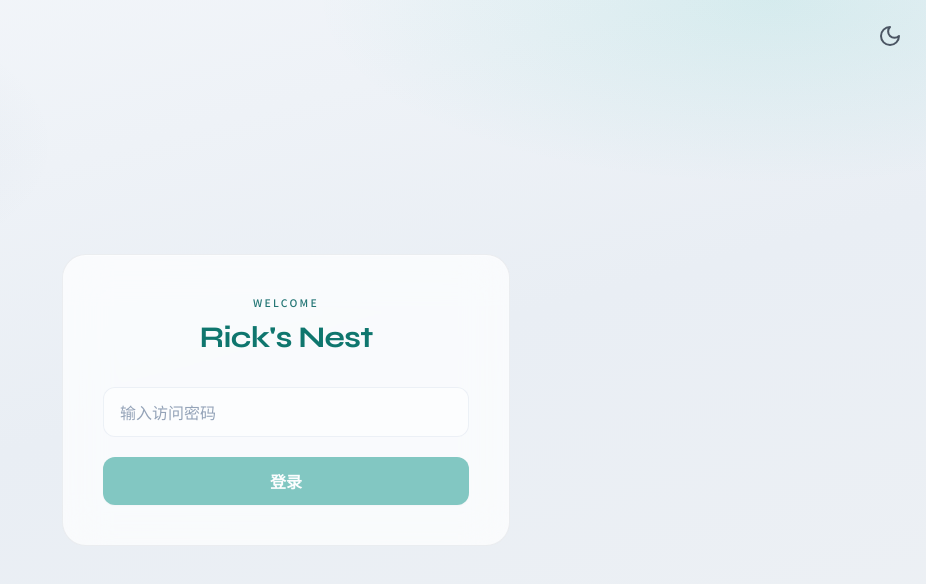
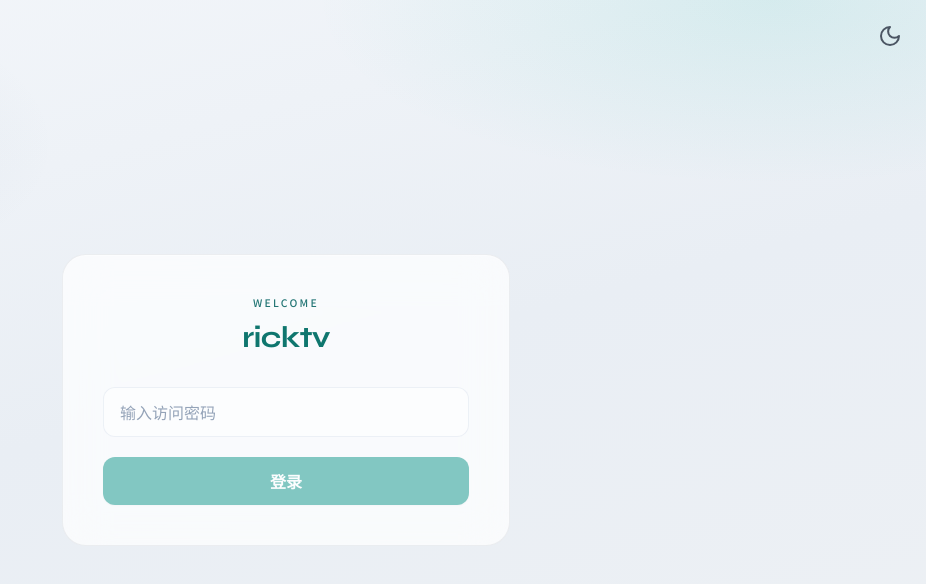
Before and after one commit to crick137/ricktv, a Next.js app: page /login in a window 1280 px wide. Shown: the top 584 px of the page, without its empty margins (354-1280 px from the left). Built offline with nearby package versions, Linux system fonts and the light colour scheme; what node-cron would draw is missing.

Commit message:
brand: rename Rick's Nest back to ricktv

```diff
--- a/package.json
+++ b/package.json
@@ -1,5 +1,5 @@
 {
-  "name": "ricks-nest",
+  "name": "ricktv",
   "version": "0.1.0",
   "private": true,
   "scripts": {
--- a/src/app/layout.tsx
+++ b/src/app/layout.tsx
@@ -24,8 +24,8 @@ const body = Noto_Sans_SC({
 });
 
 export const metadata: Metadata = {
-  title: process.env.SITE_NAME || "Rick's Nest",
-  description: "Rick's Nest · 小窝里的影视聚合",
+  title: process.env.SITE_NAME || 'ricktv',
+  description: 'ricktv · 影视聚合播放器',
   manifest: '/manifest.json',
   icons: {
     icon: [
@@ -51,7 +51,7 @@ export default function RootLayout({
 }: {
   children: React.ReactNode;
 }) {
-  const siteName = process.env.SITE_NAME || "Rick's Nest";
+  const siteName = process.env.SITE_NAME || 'ricktv';
   const announcement =
     process.env.ANNOUNCEMENT ||
     '本网站仅提供影视信息搜索服务，所有内容均来自第三方网站。本站不存储任何视频资源，不对任何内容的准确性、合法性、完整性负责。';
--- a/src/app/loading.tsx
+++ b/src/app/loading.tsx
@@ -3,7 +3,7 @@ export default function Loading() {
     <div className='min-h-[60vh] flex flex-col items-center justify-center gap-3 px-4'>
       <div className='h-9 w-9 rounded-full border-2 border-teal-400/30 border-t-teal-400 animate-spin' />
       <p className='font-display text-sm tracking-wide text-slate-500 dark:text-slate-400'>
-        Rick&apos;s Nest
+        ricktv
       </p>
     </div>
   );
--- a/src/app/not-found.tsx
+++ b/src/app/not-found.tsx
@@ -5,7 +5,7 @@ export default function NotFound() {
     <div className='min-h-[70vh] flex flex-col items-center justify-center px-6 text-center'>
       <p className='rt-eyebrow mb-3'>404</p>
       <h1 className='font-display text-3xl sm:text-4xl font-bold tracking-tight text-slate-900 dark:text-slate-50 mb-3'>
-        这页不在 Nest 里
+        这页不在 ricktv 里
       </h1>
       <p className='text-sm text-slate-500 dark:text-slate-400 mb-8 max-w-sm'>
         链接可能失效了，或者内容已经下架。回首页继续逛，或直接搜索片名。
--- a/src/app/page.tsx
+++ b/src/app/page.tsx
@@ -138,9 +138,9 @@ function HomeClient() {
     <PageLayout>
       <div className='rt-grain px-2 sm:px-10 py-5 sm:py-9 overflow-visible'>
         <div className='mb-7 sm:mb-10 flex flex-col items-center gap-3 rt-soft-in'>
-          <p className='rt-eyebrow hidden sm:block'>welcome home</p>
+          <p className='rt-eyebrow hidden sm:block'>welcome</p>
           <h1 className='font-display text-2xl sm:text-3xl font-bold tracking-tight text-slate-900 dark:text-slate-50 text-center'>
-            Rick&apos;s Nest
+            ricktv
           </h1>
           <CapsuleSwitch
             options={[
--- a/src/app/settings/page.tsx
+++ b/src/app/settings/page.tsx
@@ -107,7 +107,7 @@ function SettingsClient() {
     const url = URL.createObjectURL(blob);
     const a = document.createElement('a');
     a.href = url;
-    a.download = `ricks-nest-export-${Date.now()}.json`;
+    a.download = `ricktv-export-${Date.now()}.json`;
     a.click();
     URL.revokeObjectURL(url);
     flash('已导出本机数据');
--- a/src/components/AuthProvider.tsx
+++ b/src/components/AuthProvider.tsx
@@ -65,7 +65,7 @@ export default function AuthProvider({ children }: Props) {
           <ThemeToggle />
         </div>
         <div className='relative z-10 w-full max-w-md rounded-3xl rt-glass p-8 sm:p-10 shadow-xl shadow-slate-900/10'>
-          <p className='rt-eyebrow text-center mb-2'>nest</p>
+          <p className='rt-eyebrow text-center mb-2'>ricktv</p>
           <h1 className='font-display text-teal-700 dark:text-teal-300 tracking-tight text-center text-3xl font-bold mb-8'>
             {siteName}
           </h1>
--- a/src/components/PwaInstallHint.tsx
+++ b/src/components/PwaInstallHint.tsx
@@ -43,7 +43,7 @@ export default function PwaInstallHint() {
       <div className='rt-glass rounded-2xl border border-teal-500/30 px-4 py-3 shadow-lg flex items-center gap-3'>
         <div className='min-w-0 flex-1'>
           <p className='text-sm font-medium text-slate-800 dark:text-slate-100'>
-            安装 Rick&apos;s Nest
+            安装 ricktv
           </p>
           <p className='text-xs text-slate-500'>主屏幕打开 · 更像 App</p>
         </div>
--- a/src/components/Sidebar.tsx
+++ b/src/components/Sidebar.tsx
@@ -170,10 +170,10 @@ const Sidebar = ({ onToggle, activePath = '/' }: SidebarProps) => {
   }));
 
   const { siteName } = useSite();
-  if (siteName !== "Rick's Nest" && siteName !== 'ricktv1') {
+  if (siteName !== 'ricktv' && siteName !== 'ricktv1') {
     menuItems.push({
       icon: Github,
-      label: "Rick's Nest",
+      label: 'ricktv',
       href: 'https://github.com/crick137/ricktv',
     });
   }
--- a/src/components/SiteProvider.tsx
+++ b/src/components/SiteProvider.tsx
@@ -4,7 +4,7 @@ import { createContext, ReactNode, useContext } from 'react';
 
 const SiteContext = createContext<{ siteName: string; announcement?: string }>({
   // 默认值
-  siteName: "Rick's Nest",
+  siteName: 'ricktv',
   announcement:
     '本网站仅提供影视信息搜索服务，所有内容均来自第三方网站。本站不存储任何视频资源，不对任何内容的准确性、合法性、完整性负责。',
 });
--- a/src/hooks/usePlaybackChrome.ts
+++ b/src/hooks/usePlaybackChrome.ts
@@ -73,7 +73,7 @@ export function usePlaybackChrome(opts: {
     }
     const ms = navigator.mediaSession;
     const epLabel =
-      totalEpisodes > 1 ? `第 ${episodeIndex + 1} 集` : "Rick's Nest";
+      totalEpisodes > 1 ? `第 ${episodeIndex + 1} 集` : 'ricktv';
 
     try {
       const artwork = cover
@@ -85,7 +85,7 @@ export function usePlaybackChrome(opts: {
       ms.metadata = new MediaMetadata({
         title: title || '播放中',
         artist: epLabel,
-        album: "Rick's Nest",
+        album: 'ricktv',
         artwork,
       });
     } catch {
```
Also changed, not shown: public/manifest.json.
